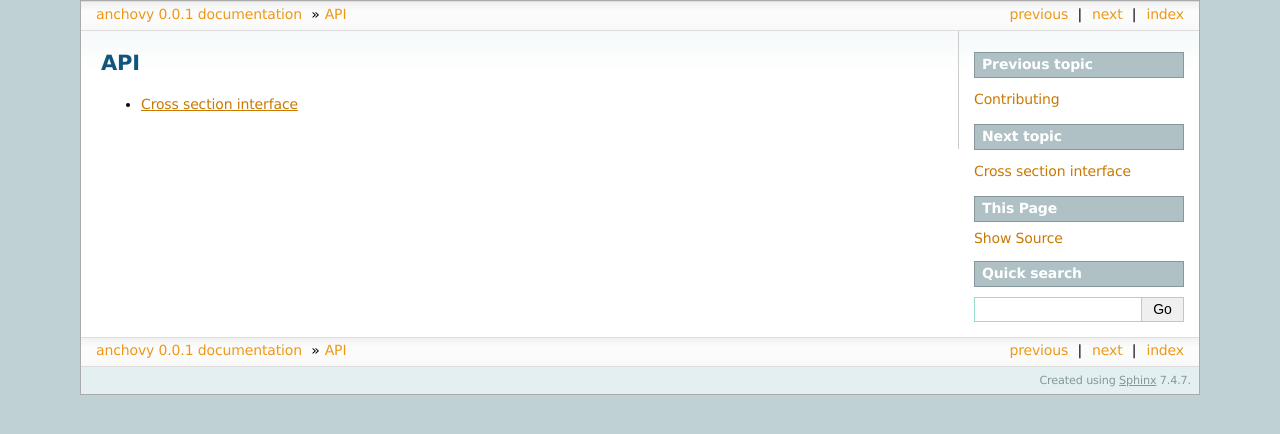
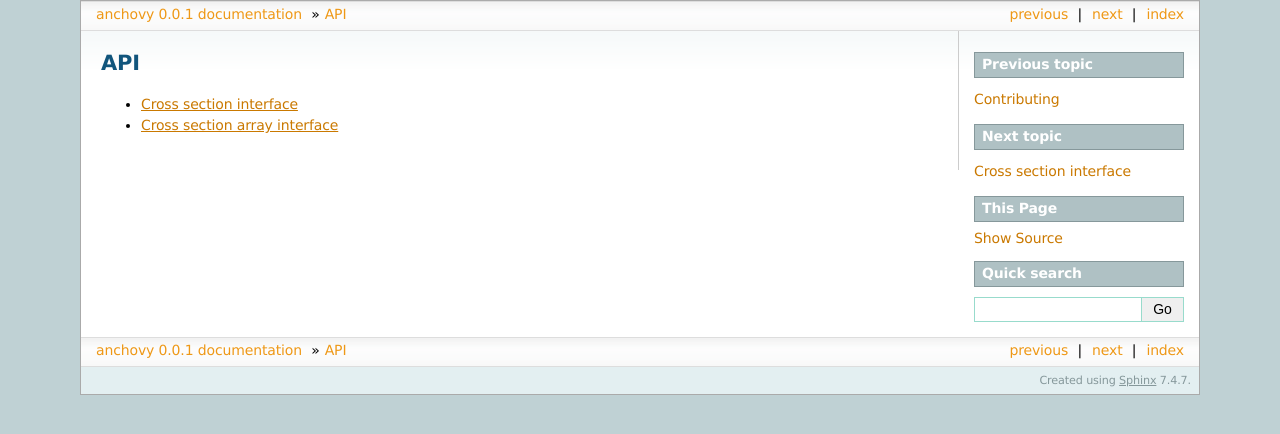
Before and after one commit to mdomanski-usgs/hydxscomp, a Sphinx documentation site: the page built from docs/api.rst, in a window 1280 px wide. Shown: the top 434 px of the page. Built offline with Sphinx 7.4.7, drawn with Linux system fonts in a browser that asks for light colours.

Commit message:
add section array to documentation

```diff
--- a/docs/api.rst
+++ b/docs/api.rst
@@ -4,3 +4,4 @@ API
 
 .. toctree::
     crosssection
+    sectionarray
--- /dev/null
+++ b/docs/sectionarray.rst
@@ -0,0 +1,6 @@
+=============================
+Cross section array interface
+=============================
+
+.. automodule:: anchovy.sectionarray
+    :members:
```
